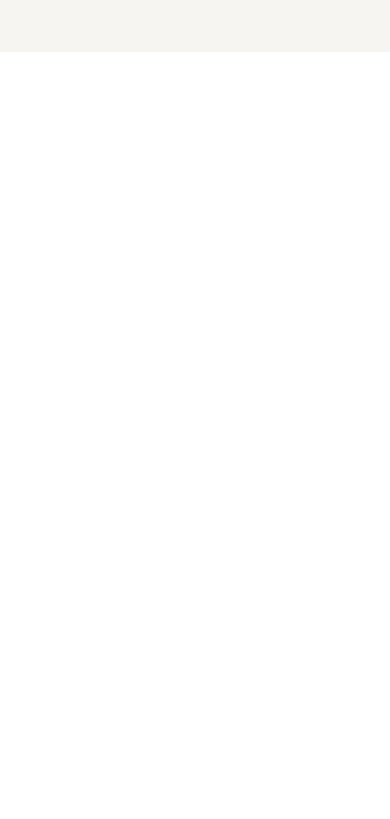
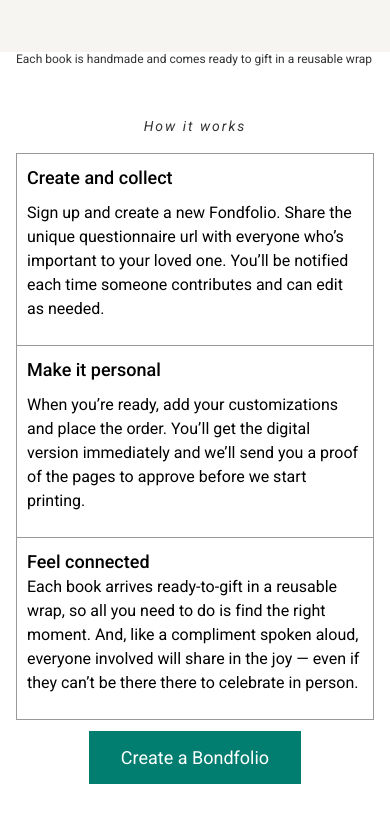
Before and after one commit to lebohangmdm/bondfolio, a website built with Vite: page index.html in a window 390 px wide. Shown: the part 792-1611 px from the top of the page. Before the commit the page ends 844 px from the top, so only its background shows below. Built offline with nearby package versions, Linux system fonts and the light colour scheme.

Commit message:
mobile hero and how it works

```diff
--- a/index.html
+++ b/index.html
@@ -49,5 +49,84 @@
         </button>
       </div>
     </header>
+
+    <main>
+      <section class="hero-section">
+        <div class="container">
+          <div class="hero">
+            <div class="hero-text-box">
+              <h1 class="primary-heading">
+                Channel the power of kind words to create a
+                <em>meaningful gift</em>
+              </h1>
+              <p class="hero-desc">
+                It feels good to receive a compliment. What if you could
+                recreate that feeling for someone you love, multiply it by
+                everyone they love, and pack all of that warm energy into a
+                one-of-a-kind book? That’s a Bondfolio-a bounty of thoughtful
+                words for a mutual friend—words that may otherwise go unsaid.
+              </p>
+              <a href="#" class="btn">Create a Bondfolio</a>
+
+              <div class="options mt-md">
+                <p>
+                  Don’t pay until all your words are collected.
+                  <span>Pricing options</span>
+                </p>
+                <p>
+                  Each book is handmade and comes ready to gift in a reusable
+                  wrap
+                </p>
+              </div>
+            </div>
+
+            <div class="hero-img-box">
+              <img src="/img/hero.jpg" alt="Bondfolio book" />
+            </div>
+          </div>
+        </div>
+      </section>
+
+      <!-- how it works -->
+      <section class="section">
+        <div class="container">
+          <p class="title margin-bottom-xs"><em>How it works</em></p>
+          <!-- boxes -->
+          <div class="box-container">
+            <div class="box">
+              <p class="subtitle margin-bottom-xxs">Create and collect</p>
+              <p class="text">
+                Sign up and create a new Fondfolio. Share the unique
+                questionnaire url with everyone who’s important to your loved
+                one. You’ll be notified each time someone contributes and can
+                edit as needed.
+              </p>
+            </div>
+
+            <div class="box">
+              <p class="subtitle margin-bottom-xxs">Make it personal</p>
+              <p class="text">
+                When you’re ready, add your customizations and place the order.
+                You’ll get the digital version immediately and we’ll send you a
+                proof of the pages to approve before we start printing.
+              </p>
+            </div>
+
+            <div class="box">
+              <p class="subtitle">Feel connected</p>
+              <p class="text">
+                Each book arrives ready-to-gift in a reusable wrap, so all you
+                need to do is find the right moment. And, like a compliment
+                spoken aloud, everyone involved will share in the joy — even if
+                they can’t be there there to celebrate in person.
+              </p>
+            </div>
+          </div>
+          <div class="margin-top-sm text-center">
+            <a href="#" class="btn">Create a Bondfolio</a>
+          </div>
+        </div>
+      </section>
+    </main>
   </body>
 </html>
--- a/styles/general.css
+++ b/styles/general.css
@@ -16,6 +16,7 @@
   --clr-brown-lightest: #fdf2e9;
   --clr-brown: #b0956f;
   --clr-brown-darker: #50340d;
+  --clr-brown-darker-text: #180f01;
   --clr-green-lighter: #017e70;
   --clr-green-darker: #013f38;
   --clr-blue-dark: #023e70;
@@ -79,3 +80,39 @@
     scroll-behavior: auto !important;
   }
 }
+
+/* CLASSES */
+.container {
+  max-width: 120rem;
+  margin-inline: auto;
+  padding-inline: 1.6rem;
+}
+
+/* UTILITIES CLASSES */
+.mt-md {
+  margin-top: 4.8rem;
+}
+
+.margin-top-xxs {
+  margin-bottom: 1rem;
+}
+
+.margin-top-xs {
+  margin-bottom: 1.6rem;
+}
+
+.margin-top-sm {
+  margin-top: 2.4rem;
+}
+
+.margin-bottom-xxs {
+  margin-bottom: 1rem;
+}
+
+.margin-bottom-xs {
+  margin-bottom: 1.6rem;
+}
+
+.text-center {
+  text-align: center;
+}
--- a/styles/style.css
+++ b/styles/style.css
@@ -68,6 +68,110 @@
   display: none;
 }
 
+/* HERO SECTION */
+.hero-section {
+  margin-block: 2.4rem 4.8rem;
+}
+
+.hero {
+  display: flex;
+  flex-direction: column-reverse;
+}
+
+.primary-heading {
+  font-family: "Times New Roman", Times, serif;
+  font-size: 3rem;
+  line-height: 1.02;
+  font-weight: 400;
+  color: var(--clr-brown-darker-text);
+  margin-bottom: 1.6rem;
+}
+
+.hero-desc {
+  font-size: 1.6rem;
+  color: #333;
+  line-height: 1.6;
+  margin-bottom: 3.2rem;
+}
+
+.btn:link,
+.btn:visited {
+  background-color: var(--clr-green-lighter);
+  color: white;
+  font-size: 1.8rem;
+  padding: 1.6rem 3.2rem;
+  text-decoration: none;
+  transition: all 0.3s;
+}
+
+.btn:active,
+.btn:hover {
+  background-color: var(--clr-green-darker);
+}
+
+.options p {
+  font-size: 1.2rem;
+  color: #333;
+}
+
+.options span {
+  color: var(--clr-green-lighter);
+  text-decoration: underline var(--clr-green-darker);
+  text-underline-offset: 2px;
+}
+
+/* HOW IT WORKS SECTION */
+.section {
+  margin-bottom: 4.8rem;
+}
+
+.title {
+  font-size: 1.4rem;
+  text-align: center;
+  letter-spacing: 2px;
+  color: #333;
+}
+
+.box-container {
+  display: flex;
+  flex-direction: column;
+  align-items: center;
+}
+
+.box {
+  max-width: 640px;
+  padding: 1rem 1rem 2.4rem 1rem;
+  border: 1px solid #999;
+  border-bottom: 0px;
+  position: relative;
+  z-index: 1000;
+}
+
+/* .box::after {
+  content: "";
+  position: absolute;
+  top: 1.4rem;
+  left: 1.4rem;
+  border: 1px solid #999;
+  box-sizing: border-box;
+  width: 100%;
+  height: 100%;
+  z-index: -1;
+} */
+
+.box:last-child {
+  border-bottom: 1px solid #999;
+}
+
+.subtitle {
+  font-size: 1.8rem;
+  font-weight: 500;
+}
+
+.text {
+  font-size: 1.6rem;
+}
+
 /* - Font sizes (px)
 10 / 12 / 14 / 16 / 18 / 20 / 24 / 30 / 36 / 44 / 52 / 62 / 74 / 86 / 98 */
 
```
Also changed, not shown: img/hero.jpg (added).
